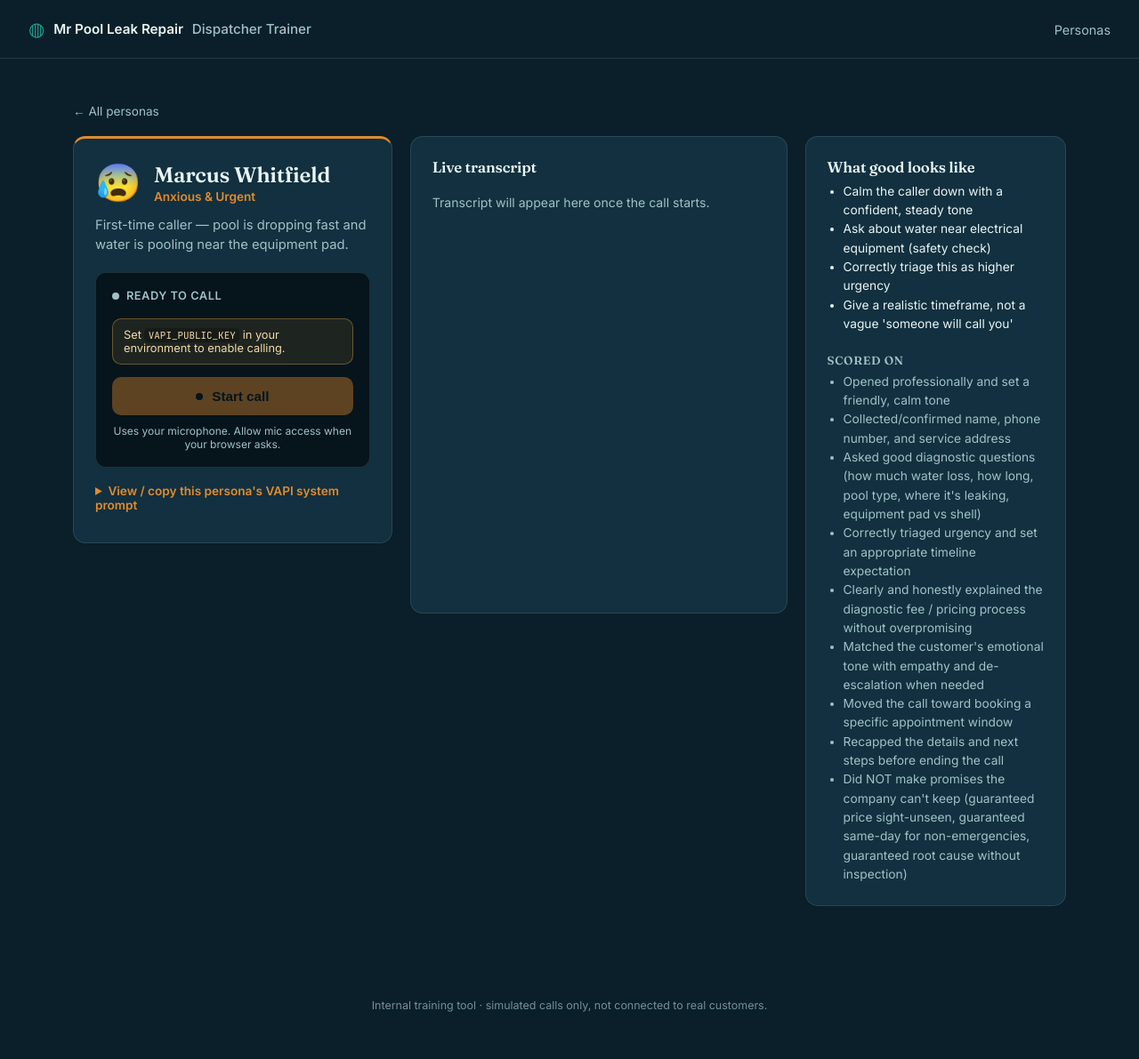
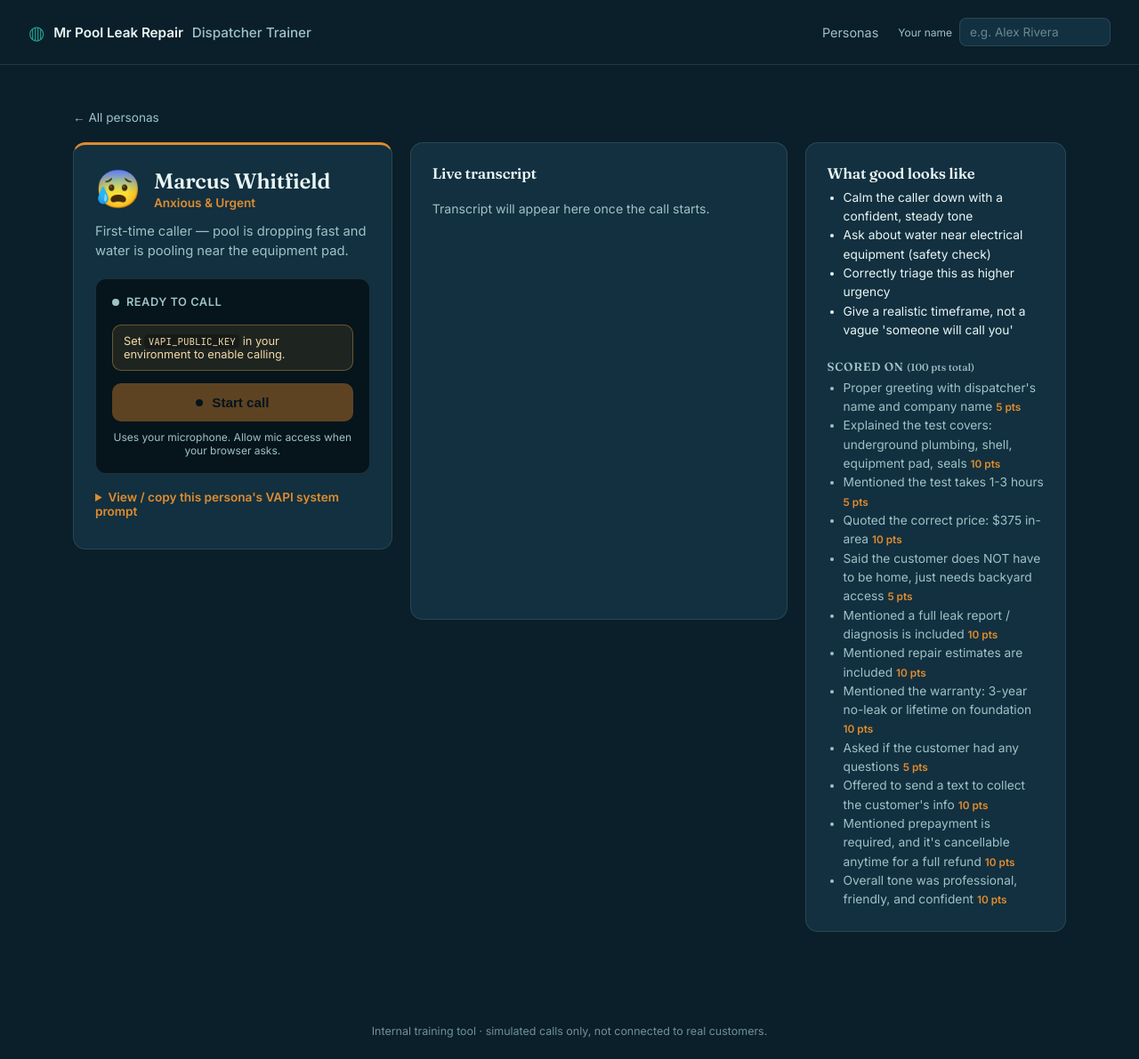
Before and after one commit to clone33ai-cmyk/mr-pool-leak-trainer, a Flask app: page /practice/panicked-new in a window 1280 px wide. Shown: the whole page at 89% size. Before the commit the page ends 1138 px from the top, so only its background shows below. Run offline with Flask 3, Linux system fonts and the light colour scheme.

Commit message:
Add files via upload

```diff
--- a/app.py
+++ b/app.py
@@ -76,46 +76,50 @@ def format_transcript(messages):
 
 
 def build_eval_prompt(persona, rubric, transcript_text, company_context):
-    criteria_lines = "\n".join(
-        f'- id: "{c["id"]}" | weight: {c["weight"]} | criterion: {c["label"]}' for c in rubric
+    numbered_items = "\n".join(
+        f"{i+1}. {c['label']} ({c['max_points']} pts) [id: \"{c['id']}\"]"
+        for i, c in enumerate(rubric)
     )
-    must_hits = "\n".join(f"- {m}" for m in persona.get("must_hits", []))
+    max_total = sum(c["max_points"] for c in rubric)
+    example_results = ",\n    ".join(
+        '{ "id": "%s", "item": "%s", "status": "hit", "points": %d, "maxPoints": %d, "note": "<one sentence, specific to this call>" }'
+        % (c["id"], c["label"], c["max_points"], c["max_points"])
+        for c in rubric[:2]
+    )
 
-    return f"""You are grading a customer-service phone-call ROLEPLAY used to train new dispatchers at a pool leak repair company.
+    return f"""You are evaluating a dispatcher trainee for Mr Pool Leak Repair on a practice call.
 
 COMPANY CONTEXT:
 {company_context}
 
-PERSONA THE TRAINEE WAS PRACTICING WITH:
-Name: {persona['name']}
-Mood/personality: {persona['mood']}
-Scenario: {persona['headline']}
+The trainee was practicing with this persona (grade the dispatcher's handling of the customer, but score the checklist below strictly on what was actually said, regardless of persona mood):
+Name: {persona['name']} | Mood: {persona['mood']} | Scenario: {persona['headline']}
 
-SCENARIO-SPECIFIC THINGS A STRONG DISPATCHER SHOULD DO:
-{must_hits}
-
-GENERAL RUBRIC (score every item):
-{criteria_lines}
+Score these {len(rubric)} items based on the transcript. This is the required script for every call — score each item strictly on whether it was actually said, not on effort or tone alone:
+{numbered_items}
 
 CALL TRANSCRIPT (the trainee dispatcher is labeled "Dispatcher (trainee)"; the AI customer persona is labeled "Customer (AI persona)"):
 ---
 {transcript_text}
 ---
 
-Grade the DISPATCHER's performance only (not the AI customer). Respond with ONLY valid JSON, no markdown fences, no commentary outside the JSON, matching this exact schema:
+IMPORTANT: Return ONLY a raw JSON object. No markdown. No backticks. No explanation before or after. Use this exact schema:
 
 {{
-  "overall_score": <integer 0-100>,
-  "letter_grade": "<A/B/C/D/F>",
-  "summary": "<2-3 sentence overall summary of performance, written directly to the trainee>",
-  "criteria": [
-    {{"id": "<criterion id from rubric>", "label": "<criterion label>", "status": "<met|partial|not_met>", "comment": "<1 sentence, specific to what happened in this call>"}}
+  "rubricResults": [
+    {example_results},
+    ...
   ],
-  "strengths": ["<specific strength 1>", "<specific strength 2>"],
-  "improvements": ["<specific, actionable improvement 1>", "<specific, actionable improvement 2>"]
+  "totalScore": <integer 0-{max_total}, the sum of "points" across all rubricResults>,
+  "coachingNotes": ["<specific, actionable coaching note>", "..."],
+  "recommendation": "<one of: READY | NEEDS PRACTICE | NOT READY>",
+  "summary": "<2-3 sentence overall summary written directly to the trainee>"
 }}
 
-Be fair but rigorous, like a real call-quality coach. Cite specific things the dispatcher said or failed to ask about. If the transcript is very short or the trainee hung up early, reflect that honestly in the score."""
+Rules:
+- Include all {len(rubric)} rubric items in "rubricResults", each with its own "id" (use the id given above), "item" (the label), "status" ("hit" | "partial" | "missed"), "points" (0 to maxPoints, "partial" should usually be about half credit), "maxPoints", and a one-sentence "note" citing what was or wasn't said.
+- "totalScore" must equal the sum of all "points".
+- Be fair but rigorous, like a real call-quality coach reviewing against the required script. If the call ended early or the trainee never got to a topic, mark it "missed" and say so plainly."""
 
 
 def call_anthropic(prompt):
@@ -139,55 +143,80 @@ def call_anthropic(prompt):
     return json.loads(raw)
 
 
+FALLBACK_KEYWORDS = {
+    "greeting": ["thanks for calling", "thank you for calling", "mr pool leak", "this is", "my name is"],
+    "test_coverage": ["underground plumbing", "the shell", "equipment pad", "seals", "plumbing", "pad"],
+    "duration": ["1 to 3 hours", "1-3 hours", "one to three hours", "couple hours", "few hours"],
+    "pricing": ["$375", "375 dollars", "three seventy five", "three hundred and seventy five"],
+    "no_home_required": ["don't have to be home", "do not have to be home", "backyard access", "don't need to be home"],
+    "report_included": ["leak report", "full report", "diagnosis"],
+    "estimates_included": ["repair estimate", "estimates are included", "estimate for the repair"],
+    "warranty": ["warranty", "3-year", "three year", "lifetime"],
+    "questions": ["any questions", "questions for me", "does that make sense", "questions so far"],
+    "text_offer": ["send you a text", "text you", "shoot you a text", "text to collect"],
+    "prepayment": ["prepayment", "pay ahead", "cancel anytime", "full refund", "prepay"],
+    "tone": [],  # judged holistically below, not by keyword
+}
+
+
 def fallback_rule_based_eval(persona, rubric, transcript_text):
     """Very rough keyword-based scoring used only if no ANTHROPIC_API_KEY is set,
     so the app still works end-to-end for a demo without an LLM key."""
-    lower = transcript_text.lower()
     dispatcher_lines = [
         l for l in transcript_text.split("\n") if l.startswith("Dispatcher (trainee):")
     ]
     dispatcher_text = " ".join(dispatcher_lines).lower()
+    dispatcher_word_count = len(dispatcher_text.split())
 
-    checks = {
-        "greeting": any(w in dispatcher_text for w in ["hi", "hello", "thanks for calling", "mr pool"]),
-        "identify": any(w in dispatcher_text for w in ["address", "phone number", "your name", "can i get"]),
-        "diagnose": any(w in dispatcher_text for w in ["how much water", "how long", "pool type", "gunite", "vinyl", "fiberglass", "equipment pad", "leak"]),
-        "urgency": any(w in dispatcher_text for w in ["emergency", "urgent", "right away", "today", "as soon as"]),
-        "pricing": any(w in dispatcher_text for w in ["fee", "cost", "price", "credited", "diagnostic"]),
-        "empathy": any(w in dispatcher_text for w in ["understand", "sorry", "i hear you", "i know that's frustrating", "no worries"]),
-        "booking": any(w in dispatcher_text for w in ["schedule", "appointment", "book", "available", "tomorrow", "time works"]),
-        "recap": any(w in dispatcher_text for w in ["just to confirm", "to recap", "so that's", "let me confirm"]),
-        "no_overpromise": True,
-    }
+    rubric_results = []
+    total_score = 0
+    for c in rubric:
+        if c["id"] == "tone":
+            # Rough proxy: did the dispatcher say enough to judge tone at all.
+            hit = dispatcher_word_count >= 25
+            status = "hit" if hit else "missed"
+            points = c["max_points"] if hit else 0
+            note = (
+                "Enough of the call was captured to sound professional and engaged."
+                if hit
+                else "Too little dispatcher speech was captured to judge tone."
+            )
+        else:
+            keywords = FALLBACK_KEYWORDS.get(c["id"], [])
+            hit = any(k in dispatcher_text for k in keywords)
+            status = "hit" if hit else "missed"
+            points = c["max_points"] if hit else 0
+            note = (
+                "Detected matching language in the call."
+                if hit
+                else "Didn't clearly detect this in the transcript — review the call."
+            )
+        rubric_results.append({
+            "id": c["id"],
+            "item": c["label"],
+            "status": status,
+            "points": points,
+            "maxPoints": c["max_points"],
+            "note": note,
+        })
+        total_score += points
 
-    criteria = []
-    total_weight = 0
-    earned_weight = 0
-    for c in rubric:
-        met = checks.get(c["id"], False)
-        status = "met" if met else "not_met"
-        criteria.append({
-            "id": c["id"],
-            "label": c["label"],
-            "status": status,
-            "comment": "Detected relevant language in the call." if met else "Didn't clearly detect this in the transcript — review the call.",
-        })
-        total_weight += c["weight"]
-        earned_weight += c["weight"] if met else 0
-
-    overall = round((earned_weight / total_weight) * 100) if total_weight else 0
-    grade = "A" if overall >= 90 else "B" if overall >= 80 else "C" if overall >= 70 else "D" if overall >= 60 else "F"
+    max_total = sum(c["max_points"] for c in rubric)
+    pct = (total_score / max_total) if max_total else 0
+    recommendation = "READY" if pct >= 0.85 else "NEEDS PRACTICE" if pct >= 0.5 else "NOT READY"
 
     return {
-        "overall_score": overall,
-        "letter_grade": grade,
+        "rubricResults": rubric_results,
+        "totalScore": total_score,
+        "coachingNotes": [
+            "This is an automated keyword-based estimate because no ANTHROPIC_API_KEY is configured on the server.",
+            "Set ANTHROPIC_API_KEY in your environment for real, specific AI-graded coaching notes.",
+        ],
+        "recommendation": recommendation,
         "summary": (
-            "This is an automated keyword-based estimate because no ANTHROPIC_API_KEY is configured "
-            "on the server. Set ANTHROPIC_API_KEY in your environment for real AI-graded feedback."
+            "This is an automated keyword-based estimate, not full AI grading. "
+            "Set ANTHROPIC_API_KEY on the server for detailed, accurate feedback."
         ),
-        "criteria": criteria,
-        "strengths": ["(Set ANTHROPIC_API_KEY for detailed, specific strengths.)"],
-        "improvements": ["(Set ANTHROPIC_API_KEY for detailed, specific improvement suggestions.)"],
         "fallback": True,
     }
 
@@ -215,6 +244,13 @@ def api_evaluate():
     try:
         prompt = build_eval_prompt(persona, rubric, transcript_text, data["company_context"])
         result = call_anthropic(prompt)
+        # basic shape safety net in case the model drifts from the schema
+        result.setdefault("rubricResults", [])
+        result.setdefault("coachingNotes", [])
+        result.setdefault("recommendation", "NEEDS PRACTICE")
+        result.setdefault("summary", "")
+        if "totalScore" not in result:
+            result["totalScore"] = sum(r.get("points", 0) for r in result["rubricResults"])
         result["fallback"] = False
         return jsonify(result)
     except Exception as e:
--- a/static/css/style.css
+++ b/static/css/style.css
@@ -61,6 +61,15 @@ code {
   justify-content: space-between;
   padding: 20px 32px;
   border-bottom: 1px solid var(--border);
+  flex-wrap: wrap;
+  gap: 12px;
+}
+
+.topbar-right {
+  display: flex;
+  align-items: center;
+  gap: 22px;
+  flex-wrap: wrap;
 }
 
 .brand {
@@ -93,6 +102,32 @@ code {
   font-size: 0.9rem;
 }
 .topnav a:hover { color: var(--aqua); }
+
+.trainee-bar {
+  display: flex;
+  align-items: center;
+  gap: 8px;
+}
+.trainee-bar label {
+  font-size: 0.75rem;
+  color: var(--text-muted);
+  white-space: nowrap;
+}
+.trainee-bar input {
+  background: var(--surface);
+  border: 1px solid var(--border);
+  color: var(--text);
+  font-size: 0.85rem;
+  padding: 7px 11px;
+  border-radius: 8px;
+  width: 170px;
+  font-family: 'Inter', sans-serif;
+}
+.trainee-bar input:focus {
+  outline: none;
+  border-color: var(--aqua);
+}
+.trainee-bar input::placeholder { color: var(--text-muted); opacity: 0.6; }
 
 .page {
   max-width: 1180px;
@@ -379,6 +414,14 @@ code {
 }
 .rubric-list { color: var(--text-muted); }
 
+.rubric-total { font-weight: 400; color: var(--text-muted); text-transform: none; letter-spacing: normal; font-size: 0.72rem; }
+.pts {
+  color: var(--accent);
+  font-size: 0.74rem;
+  font-weight: 600;
+  white-space: nowrap;
+}
+
 /* Results */
 .results-panel {
   margin-top: 32px;
--- a/static/js/main.js
+++ b/static/js/main.js
@@ -9,14 +9,21 @@
   const resultsPanel = document.getElementById("results");
   const resultsLoading = document.getElementById("results-loading");
   const resultsBody = document.getElementById("results-body");
+  const downloadButtons = document.getElementById("download-buttons");
+  const downloadTranscriptBtn = document.getElementById("download-transcript-btn");
+  const downloadAnalysisBtn = document.getElementById("download-analysis-btn");
 
   if (!callBtn) return;
+
+  const personaName = document.querySelector(".persona-panel-head h1");
+  const personaLabel = personaName ? personaName.textContent.trim() : personaId;
 
   let vapi = null;
   let callActive = false;
   let transcript = []; // { role: 'user' | 'assistant', text }
   let lastRole = null;
   let lastBubble = null;
+  let lastEvaluation = null;
 
   function setStatus(state, label) {
     statusEl.className = "call-status " + state;
@@ -124,9 +131,14 @@
   // -------------------------------------------------------------------
 
   function statusIcon(status) {
-    if (status === "met") return "✓";
+    if (status === "hit") return "✓";
     if (status === "partial") return "~";
     return "✕";
+  }
+  function statusClass(status) {
+    if (status === "hit") return "status-met";
+    if (status === "partial") return "status-partial";
+    return "status-not_met";
   }
 
   function scoreColor(score) {
@@ -135,34 +147,41 @@
     return "#ff6b4a";
   }
 
+  function recommendationClass(rec) {
+    const r = (rec || "").toUpperCase();
+    if (r.includes("READY") && !r.includes("NOT")) return "rec-good";
+    if (r.includes("NOT")) return "rec-bad";
+    return "rec-mid";
+  }
+
   function renderResults(data) {
     resultsLoading.classList.add("hidden");
-    const score = data.overall_score ?? 0;
-    const color = scoreColor(score);
+    const maxTotal =
+      (data.rubricResults || []).reduce((sum, c) => sum + (c.maxPoints || 0), 0) || 100;
+    const score = data.totalScore ?? 0;
+    const scorePct = Math.round((score / maxTotal) * 100);
+    const color = scoreColor(scorePct);
     const circumference = 2 * Math.PI * 46;
-    const offset = circumference - (score / 100) * circumference;
+    const offset = circumference - (scorePct / 100) * circumference;
 
     const fallbackBanner = data.fallback
       ? '<div class="fallback-banner">This is a rough keyword-based estimate — set <code>ANTHROPIC_API_KEY</code> on the server for real AI-graded feedback.</div>'
       : "";
 
-    const criteriaHtml = (data.criteria || [])
+    const criteriaHtml = (data.rubricResults || [])
       .map(
         (c) => `
         <div class="criteria-item">
-          <span class="status-icon status-${c.status}">${statusIcon(c.status)}</span>
+          <span class="status-icon ${statusClass(c.status)}">${statusIcon(c.status)}</span>
           <div>
-            <div class="criteria-label">${escapeHtml(c.label)}</div>
-            <div class="criteria-comment">${escapeHtml(c.comment || "")}</div>
+            <div class="criteria-label">${escapeHtml(c.item)} <span class="pts">${c.points}/${c.maxPoints} pts</span></div>
+            <div class="criteria-comment">${escapeHtml(c.note || "")}</div>
           </div>
         </div>`
       )
       .join("");
 
-    const strengthsHtml = (data.strengths || []).map((s) => `<li>${escapeHtml(s)}</li>`).join("");
-    const improvementsHtml = (data.improvements || [])
-      .map((s) => `<li>${escapeHtml(s)}</li>`)
-      .join("");
+    const notesHtml = (data.coachingNotes || []).map((s) => `<li>${escapeHtml(s)}</li>`).join("");
 
     resultsBody.innerHTML = `
       ${fallbackBanner}
@@ -175,24 +194,23 @@
           </svg>
           <div class="score-ring-num">
             <span class="n" style="color:${color}">${score}</span>
-            <span class="l">${escapeHtml(data.letter_grade || "")}</span>
+            <span class="l">/ ${maxTotal}</span>
           </div>
         </div>
-        <p class="summary-text">${escapeHtml(data.summary || "")}</p>
+        <div>
+          <span class="rec-badge ${recommendationClass(data.recommendation)}">${escapeHtml(data.recommendation || "")}</span>
+          <p class="summary-text">${escapeHtml(data.summary || "")}</p>
+        </div>
       </div>
       <div class="result-columns">
         <div>
-          <h3 style="font-size:0.82rem;text-transform:uppercase;letter-spacing:.05em;color:var(--text-muted);margin-bottom:10px;">Rubric breakdown</h3>
+          <h3 style="font-size:0.82rem;text-transform:uppercase;letter-spacing:.05em;color:var(--text-muted);margin-bottom:10px;">Script checklist</h3>
           ${criteriaHtml}
         </div>
         <div>
-          <div class="side-list strengths">
-            <h3>What went well</h3>
-            <ul>${strengthsHtml}</ul>
-          </div>
-          <div class="side-list improvements">
-            <h3>Focus on next time</h3>
-            <ul>${improvementsHtml}</ul>
+          <div class="side-list">
+            <h3>Coaching notes</h3>
+            <ul>${notesHtml}</ul>
           </div>
         </div>
       </div>
@@ -206,10 +224,89 @@
     return div.innerHTML;
   }
 
+  function downloadTextFile(filename, text) {
+    const blob = new Blob([text], { type: "text/plain;charset=utf-8" });
+    const url = URL.createObjectURL(blob);
+    const a = document.createElement("a");
+    a.href = url;
+    a.download = filename;
+    document.body.appendChild(a);
+    a.click();
+    document.body.removeChild(a);
+    URL.revokeObjectURL(url);
+  }
+
+  function slug(str) {
+    return String(str)
+      .toLowerCase()
+      .replace(/[^a-z0-9]+/g, "-")
+      .replace(/(^-|-$)/g, "");
+  }
+
+  function buildTranscriptText() {
+    var traineeName = (window.getTraineeName && window.getTraineeName()) || "";
+    const lines = [
+      `Mr Pool Leak Repair — Call Transcript`,
+      `Trainee: ${traineeName || "(name not entered)"}`,
+      `Persona: ${personaLabel}`,
+      `Date: ${new Date().toLocaleString()}`,
+      "",
+      ...transcript.map(
+        (t) => `${t.role === "user" ? "Dispatcher (trainee)" : "Customer"}: ${t.text}`
+      ),
+    ];
+    return lines.join("\n");
+  }
+
+  function buildAnalysisText(data) {
+    var traineeName = (window.getTraineeName && window.getTraineeName()) || "";
+    const maxTotal =
+      (data.rubricResults || []).reduce((sum, c) => sum + (c.maxPoints || 0), 0) || 100;
+    const lines = [
+      `Mr Pool Leak Repair — Call Analysis`,
+      `Trainee: ${traineeName || "(name not entered)"}`,
+      `Persona: ${personaLabel}`,
+      `Date: ${new Date().toLocaleString()}`,
+      `Score: ${data.totalScore ?? 0} / ${maxTotal}`,
+      `Recommendation: ${data.recommendation || ""}`,
+      "",
+      "Summary:",
+      data.summary || "",
+      "",
+      "Script checklist:",
+      ...(data.rubricResults || []).map(
+        (c) =>
+          `- [${c.status.toUpperCase()}] (${c.points}/${c.maxPoints} pts) ${c.item}\n    ${c.note || ""}`
+      ),
+      "",
+      "Coaching notes:",
+      ...(data.coachingNotes || []).map((n) => `- ${n}`),
+    ];
+    return lines.join("\n");
+  }
+
+  downloadTranscriptBtn.addEventListener("click", () => {
+    var traineeName = (window.getTraineeName && window.getTraineeName()) || "trainee";
+    downloadTextFile(
+      `transcript-${slug(personaLabel)}-${slug(traineeName || "trainee")}.txt`,
+      buildTranscriptText()
+    );
+  });
+  downloadAnalysisBtn.addEventListener("click", () => {
+    if (!lastEvaluation) return;
+    var traineeName = (window.getTraineeName && window.getTraineeName()) || "trainee";
+    downloadTextFile(
+      `analysis-${slug(personaLabel)}-${slug(traineeName || "trainee")}.txt`,
+      buildAnalysisText(lastEvaluation)
+    );
+  });
+
   function runEvaluation() {
     resultsPanel.classList.remove("hidden");
     resultsLoading.classList.remove("hidden");
     resultsBody.innerHTML = "";
+    downloadButtons.classList.remove("hidden");
+    downloadAnalysisBtn.disabled = true;
     resultsPanel.scrollIntoView({ behavior: "smooth", block: "start" });
 
     fetch("/api/evaluate", {
@@ -226,7 +323,9 @@
           )}</p>`;
           return;
         }
+        lastEvaluation = data;
         renderResults(data);
+        downloadAnalysisBtn.disabled = false;
       })
       .catch((err) => {
         resultsLoading.classList.add("hidden");
--- /dev/null
+++ b/static/js/trainee.js
@@ -0,0 +1,34 @@
+(function () {
+  var KEY = "mplr_trainee_name";
+
+  function init() {
+    var input = document.getElementById("trainee-name");
+    if (!input) return;
+
+    var saved = "";
+    try {
+      saved = localStorage.getItem(KEY) || "";
+    } catch (e) {}
+    input.value = saved;
+
+    input.addEventListener("input", function () {
+      try {
+        localStorage.setItem(KEY, input.value);
+      } catch (e) {}
+    });
+  }
+
+  if (document.readyState === "loading") {
+    document.addEventListener("DOMContentLoaded", init);
+  } else {
+    init();
+  }
+
+  window.getTraineeName = function () {
+    try {
+      return (localStorage.getItem(KEY) || "").trim();
+    } catch (e) {
+      return "";
+    }
+  };
+})();
--- a/templates/base.html
+++ b/templates/base.html
@@ -15,10 +15,17 @@
       <span class="brand-mark">◍</span>
       <span class="brand-text">Mr Pool Leak Repair <em>Dispatcher Trainer</em></span>
     </a>
-    <nav class="topnav">
-      <a href="{{ url_for('index') }}">Personas</a>
-    </nav>
+    <div class="topbar-right">
+      <nav class="topnav">
+        <a href="{{ url_for('index') }}">Personas</a>
+      </nav>
+      <div class="trainee-bar">
+        <label for="trainee-name">Your name</label>
+        <input id="trainee-name" type="text" placeholder="e.g. Alex Rivera" autocomplete="off" />
+      </div>
+    </div>
   </header>
+  <script src="{{ url_for('static', filename='js/trainee.js') }}"></script>
   <main class="page">
     {% block content %}{% endblock %}
   </main>
--- a/templates/practice.html
+++ b/templates/practice.html
@@ -56,16 +56,23 @@
         <li>{{ m }}</li>
       {% endfor %}
     </ul>
-    <h3>Scored on</h3>
+    <h3>Scored on <span class="rubric-total">(100 pts total)</span></h3>
     <ul class="rubric-list">
       {% for r in rubric %}
-        <li>{{ r.label }}</li>
+        <li>{{ r.label }} <span class="pts">{{ r.max_points }} pts</span></li>
       {% endfor %}
     </ul>
   </div>
 </section>
 
 <section id="results" class="results-panel hidden">
+  <div class="results-header">
+    <h2>Call results</h2>
+    <div id="download-buttons" class="download-buttons hidden">
+      <button id="download-transcript-btn" class="download-btn" type="button">⬇ Transcript</button>
+      <button id="download-analysis-btn" class="download-btn" type="button">⬇ Analysis</button>
+    </div>
+  </div>
   <div id="results-loading" class="results-loading hidden">
     <div class="spinner"></div>
     <p>Grading the call…</p>
```
Also changed, not shown: other parts of static/css/style.css (+92 -0 lines), personas.json (+115 -35 lines).
